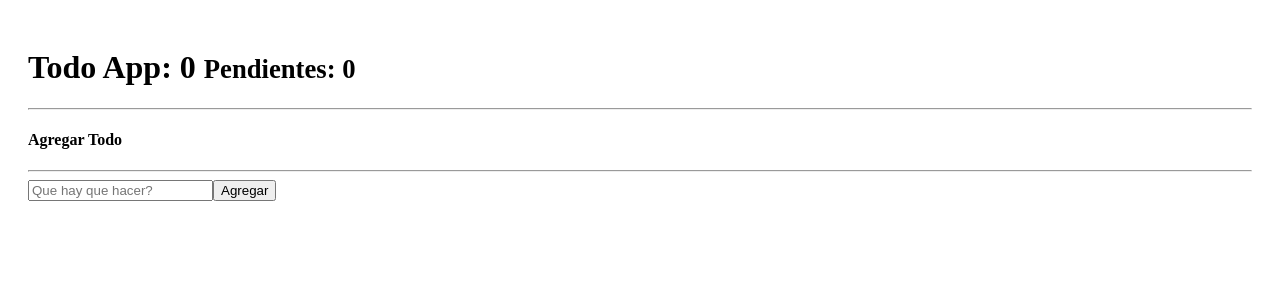
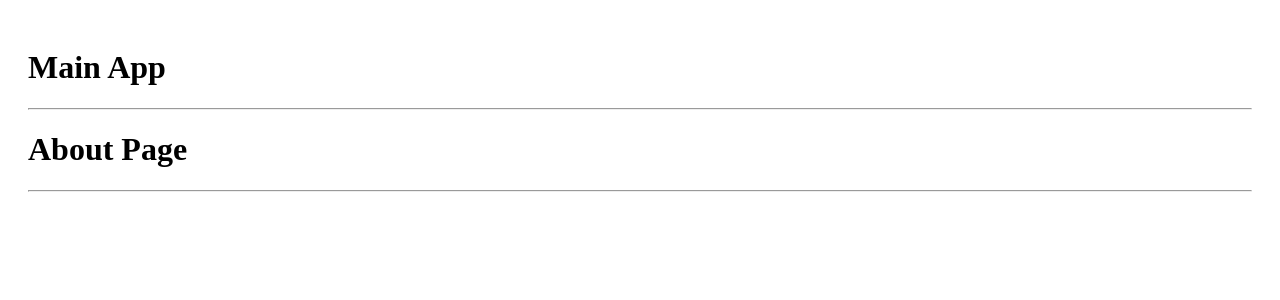
Before and after one commit to JasubiPL/React_Course, a React app in the folder 05-hooks-app/: page /about in a window 1280 px wide. Shown: the top 300 px of the page. Built offline with nearby package versions, Linux system fonts and the light colour scheme; the HTML template or start-up script is replaced by a standard one.

Commit message:
Se empieza con useContext y la introduccion al ReactRouter

```diff
--- a/05-hooks-app/package.json
+++ b/05-hooks-app/package.json
@@ -11,7 +11,8 @@
   },
   "dependencies": {
     "react": "^18.2.0",
-    "react-dom": "^18.2.0"
+    "react-dom": "^18.2.0",
+    "react-router-dom": "^6.21.3"
   },
   "devDependencies": {
     "@types/react": "^18.2.43",
--- a/05-hooks-app/src/08-useReducer/intro-reducer.js
+++ b/05-hooks-app/src/08-useReducer/intro-reducer.js
@@ -9,7 +9,7 @@
 const todoReducer = (state = initialState, action = {} ) =>{
   if(action.type === '[TODO] add todo'){
     return [...state, action.payload]
-    console.log(state)
+    //console.log(state)
   }
 
   return state
@@ -34,4 +34,4 @@
 // Se añade el nuevo elemnto al estado
 todos = todoReducer( todos, addTodoAction)
 
-console.log({state: todos})
+//console.log({state: todos})
--- /dev/null
+++ b/05-hooks-app/src/09-useContext/AboutPage.jsx
@@ -0,0 +1,9 @@
+export const AboutPage = () => {
+  return(
+    <>
+      <h1>About Page</h1>
+      <hr />
+
+    </>
+  )
+}
--- /dev/null
+++ b/05-hooks-app/src/09-useContext/HomePage.jsx
@@ -0,0 +1,9 @@
+export const HomePage = () => {
+  return(
+    <>
+      <h1>Home Page</h1>
+      <hr />
+
+    </>
+  )
+}
--- /dev/null
+++ b/05-hooks-app/src/09-useContext/LoginPage.jsx
@@ -0,0 +1,9 @@
+export const LoginPage = () => {
+  return(
+    <>
+      <h1>Login Page</h1>
+      <hr />
+
+    </>
+  )
+}
--- /dev/null
+++ b/05-hooks-app/src/09-useContext/MainApp.jsx
@@ -0,0 +1,23 @@
+import { Navigate, Route, Routes } from 'react-router-dom'
+import { HomePage } from './HomePage'
+import { AboutPage } from './AboutPage'
+import { LoginPage } from './LoginPage'
+
+export const MainApp = () => {
+  return(
+    <>
+      <h1>Main App</h1>
+      <hr />
+
+      <Routes>
+        <Route path='/' element={ <HomePage />}/>
+        <Route path='login' element={ <LoginPage />}/>
+        <Route path='about' element={ <AboutPage />}/>
+
+        {/* responder ante rutas no existentes */}
+        {/* <Route path='/*' element={ <HomePage />}/> */}
+        <Route path='/*' element={ <Navigate to='/'/> } />
+      </Routes>
+    </>
+  )
+}
--- a/05-hooks-app/src/main.jsx
+++ b/05-hooks-app/src/main.jsx
@@ -1,12 +1,14 @@
 import React from 'react'
 import ReactDOM from 'react-dom/client'
 import './index.css'
-import './08-useReducer/intro-reducer'
-import { TodoApp } from './08-useReducer/TodoApp'
+// import './08-useReducer/intro-reducer'
+import { MainApp } from './09-useContext/MainApp'
+import { BrowserRouter } from 'react-router-dom'
 
 ReactDOM.createRoot(document.getElementById('root')).render(
   // <React.StrictMode>,
-
-  <TodoApp />
+  <BrowserRouter>
+    <MainApp />
+  </BrowserRouter>
   // </React.StrictMode>,
 )
```
Also changed, not shown: 1 other file (tests, documents, lock files or other folders).
